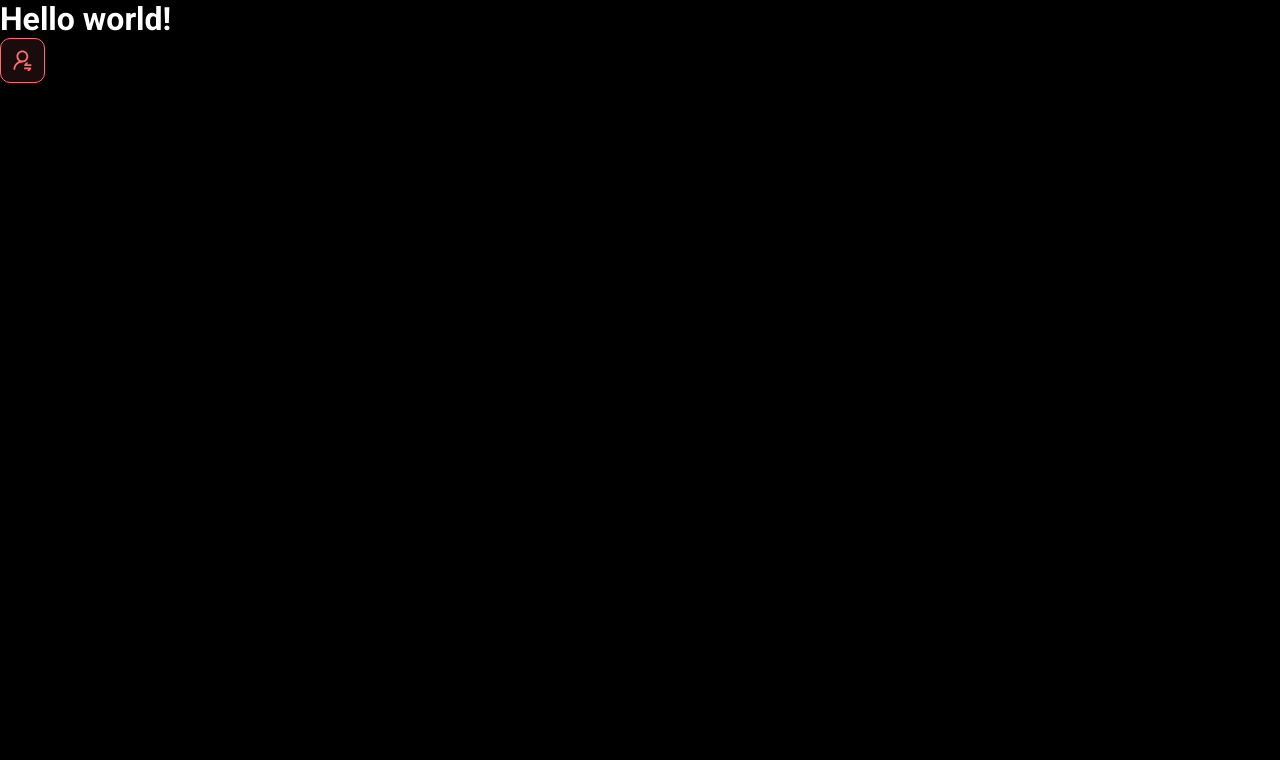
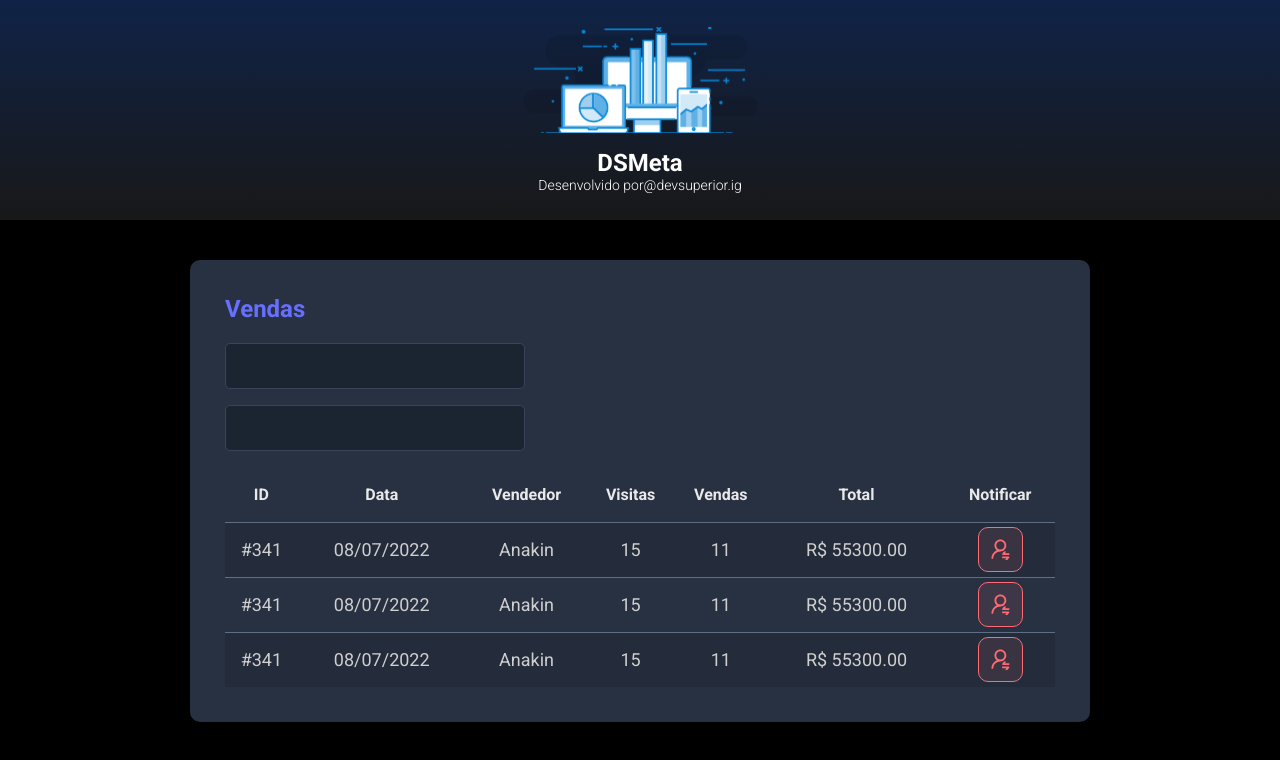
Before and after one commit to MateusArtur/dsmeta, a React (Vite) app in the folder frontend/: page / in a window 1280 px wide. Shown: the top 760 px of the page. Built offline with nearby package versions, Linux system fonts and the light colour scheme.

Commit message:
Outros componentes

```diff
--- a/frontend/src/App.tsx
+++ b/frontend/src/App.tsx
@@ -1,10 +1,17 @@
-import NotificationButton from "./components"
+import Header from "./components/header"
+import SalesCard from "./components/SalesCard"
 
 function App() {
   return (
     <>
-      <h1>Hello world!</h1>
-      <NotificationButton />
+      <Header />
+      <main>
+        <section id="sales">
+          <div className="dsmeta-container">
+              <SalesCard />
+          </div>
+        </section>
+      </main>
     </>
   )
 }
--- /dev/null
+++ b/frontend/src/components/SalesCard/index.tsx
@@ -0,0 +1,79 @@
+import NotificationButton from "../notification button"
+import "../SalesCard/styles.css"
+
+function SalesCard() {
+    return (
+        <div className="dsmeta-card">
+            <h2 className="dsmeta-sales-title">Vendas</h2>
+            <div>
+                <div className="dsmeta-form-control-container">
+                    <input className="dsmeta-form-control" type="text" />
+                </div>
+                <div className="dsmeta-form-control-container">
+                    <input className="dsmeta-form-control" type="text" />
+                </div>
+            </div>
+
+            <div>
+                <table className="dsmeta-sales-table">
+                    <thead>
+                        <tr>
+                            <th className="show992">ID</th>
+                            <th className="show576">Data</th>
+                            <th>Vendedor</th>
+                            <th className="show992">Visitas</th>
+                            <th className="show992">Vendas</th>
+                            <th>Total</th>
+                            <th>Notificar</th>
+                        </tr>
+                    </thead>
+                    <tbody>
+                        <tr>
+                            <td className="show992">#341</td>
+                            <td className="show576">08/07/2022</td>
+                            <td>Anakin</td>
+                            <td className="show992">15</td>
+                            <td className="show992">11</td>
+                            <td>R$ 55300.00</td>
+                            <td>
+                                <div className="dsmeta-red-btn-container">
+                                    <NotificationButton />
+                                </div>
+                            </td>
+                        </tr>
+                        <tr>
+                            <td className="show992">#341</td>
+                            <td className="show576">08/07/2022</td>
+                            <td>Anakin</td>
+                            <td className="show992">15</td>
+                            <td className="show992">11</td>
+                            <td>R$ 55300.00</td>
+                            <td>
+                                <div className="dsmeta-red-btn-container">
+                                    <NotificationButton />
+                                </div>
+                            </td>
+                        </tr>
+                        <tr>
+                            <td className="show992">#341</td>
+                            <td className="show576">08/07/2022</td>
+                            <td>Anakin</td>
+                            <td className="show992">15</td>
+                            <td className="show992">11</td>
+                            <td>R$ 55300.00</td>
+                            <td>
+                                <div className="dsmeta-red-btn-container">
+                                    <NotificationButton />
+                                </div>
+                            </td>
+                        </tr>
+                    </tbody>
+
+                </table>
+            </div>
+
+        </div>
+    )
+}
+
+export default SalesCard
--- /dev/null
+++ b/frontend/src/components/SalesCard/styles.css
@@ -0,0 +1,97 @@
+.dsmeta-card {
+    background-color: #283142;
+    border-radius: 10px;
+    padding: 30px 10px;
+}
+
+.dsmeta-sales-title {
+    color: #676fff;
+    font-size: 24px;
+    margin-bottom: 20px;
+}
+
+.dsmeta-form-control-container {
+    margin-bottom: 16px;
+    max-width: 300px;
+}
+
+.dsmeta-form-control {
+    width: 100%;
+    height: 46px;
+    background-color: #1b2531;
+    border: 1px solid #384459;
+    border-radius: 5px;
+    color: #9aaabe;
+    padding: 0 20px;
+    font-size: 18px;
+}
+
+.dsmeta-sales-table {
+    width: 100%;
+    border-spacing: 0;
+    border-collapse: collapse;
+}
+
+.dsmeta-sales-table thead {
+    height: 55px;
+    font-size: 16px;
+    color: #e9e9e9;
+    font-weight: 700;
+}
+
+.dsmeta-sales-table tbody {
+    font-size: 14px;
+    font-weight: 400;
+    color: #cfcfcf;
+    text-align: center;
+}
+
+.dsmeta-sales-table tbody tr {
+    height: 74px;
+    border-top: 1px solid #5f6e82;
+}
+
+.dsmeta-sales-table tbody tr:hover>td {
+    background-color: #384459;
+}
+
+.dsmeta-sales-table tbody tr:nth-child(odd) {
+    background-color: #242c3b;
+}
+
+.dsmeta-red-btn-container {
+    display: flex;
+    justify-content: center;
+}
+
+.show576 {
+    display: none;
+}
+
+.show992 {
+    display: none;
+}
+
+@media (min-width: 576px) {
+    .show576 {
+        display: table-cell;
+    }
+
+    .dsmeta-card {
+        padding: 35px;
+    }
+
+    .dsmeta-sales-table tbody tr {
+        height: 55px;
+    }
+
+    .dsmeta-sales-table tbody {
+        font-size: 18px;
+    }
+}
+
+@media (min-width: 992px) {
+    .show992 {
+        display: table-cell;
+    }
+}
--- /dev/null
+++ b/frontend/src/components/header/index.tsx
@@ -0,0 +1,22 @@
+
+import logo from "../../assets/img/logo.svg"
+
+import "./styles.css"
+
+function Header() {
+    return (
+        <header>
+            <div className="dsmeta-logo-container">
+                <img src={logo} alt="DSMeta" />
+                <h1>DSMeta</h1>
+                <p>
+                    Desenvolvido por
+                    <a href="https://www.instagram.com/devsuperior.ig">@devsuperior.ig</a>
+                </p>
+            </div>
+        </header>
+
+    )
+}
+
+export default Header
--- /dev/null
+++ b/frontend/src/components/header/styles.css
@@ -0,0 +1,27 @@
+header {
+    background: linear-gradient(180deg, #102347 0%, #181818 100%);
+    height: 220px;
+    display: flex;
+    align-items: center;
+    justify-content: center;
+}
+
+.dsmeta-logo-container {
+    display: flex;
+    flex-direction: column;
+    align-items: center;
+}
+
+.dsmeta-logo-container img {
+    width: 235px;
+}
+
+.dsmeta-logo-container h1 {
+    margin-top: 15px;
+    font-size: 24px;
+}
+
+.dsmeta-logo-container p {
+    font-size: 14px;
+    font-weight: 300;
+}
--- a/frontend/src/components/index.tsx
+++ b/frontend/src/components/notification button/index.tsx
@@ -1,6 +1,6 @@
-import icon from '../assets/img/notif-icon.svg'
+import icon from '../../assets/img/notif-icon.svg'
 
-import '../components/notification button/styles.css'
+import '../../components/notification button/styles.css'
 
 function NotificationButton() {
     return (
--- a/frontend/src/index.css
+++ b/frontend/src/index.css
@@ -19,3 +19,29 @@
   color: unset;
   text-decoration: none;
 }
+
+.dsmeta-container {
+  width: 100%;
+  max-width: 900px;
+  margin: 0 auto;
+}
+
+#sales {
+  padding: 40px 10px;
+}
+
+.dsmeta-red-btn {
+  height: 45px;
+  width: 45px;
+  background: rgba(255, 107, 114, 0.1);
+  border: 1px solid #ff6b72;
+  border-radius: 10px;
+  display: flex;
+  align-items: center;
+  justify-content: center;
+  cursor: pointer;
+}
+
+.dsmeta-red-btn img {
+  width: 19px;
+}
```
Also changed, not shown: frontend/src/assets/img/logo.svg (added).
